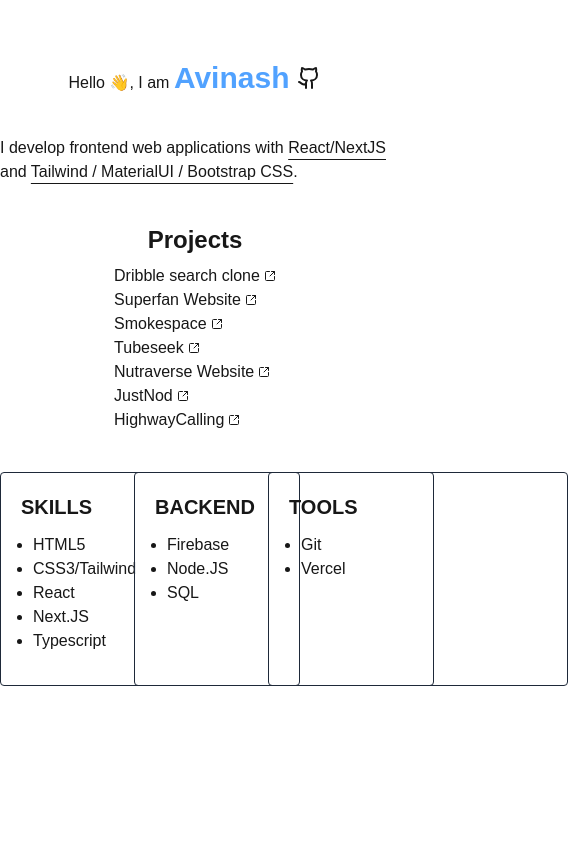
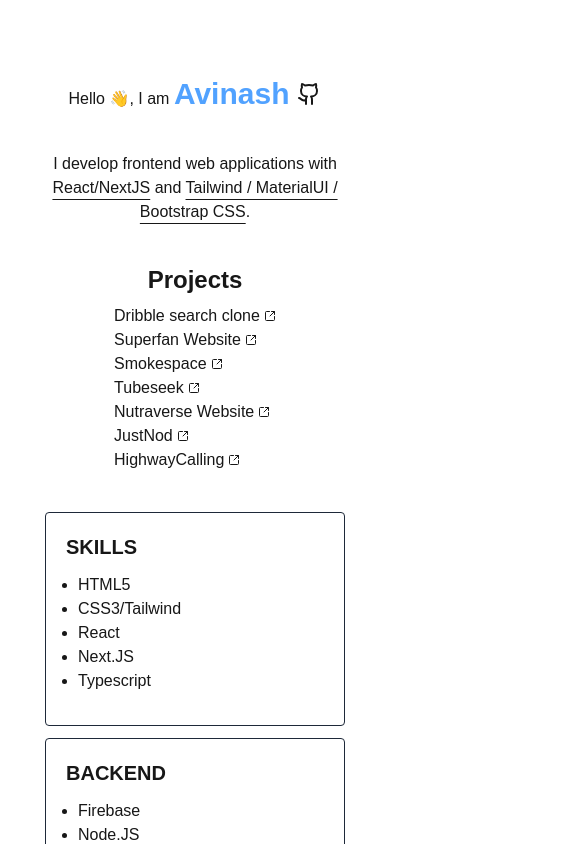
Before and after one commit to avithe1/portfolio, a Next.js app: page / in a window 390 px wide. Shown: the top 844 px of the page, 568 px wide, since content can reach past the window. Built offline with nearby package versions, Linux system fonts and the light colour scheme.

Commit message:
centered components

```diff
--- a/app/page.tsx
+++ b/app/page.tsx
@@ -11,8 +11,8 @@
   }
 
   return (
-    <div className="flex flex-col items-center mt-15 gap-10">
-      <div className="flex items-center gap-2">
+    <div className="flex flex-col items-center mt-15 gap-10 p-4">
+      <div className="flex w-full items-center gap-2 justify-center">
         <div>
           Hello 👋, I am{" "}
           <span className="text-3xl text-blue-400 font-bold">Avinash</span>
@@ -23,7 +23,7 @@
           </a>
         </div>
       </div>
-      <p>
+      <p className="w-full text-center">
         I develop frontend web applications with{" "}
         <span className={underLineStyle()}>React/NextJS</span> and{" "}
         <span className={underLineStyle()}>
@@ -49,11 +49,11 @@
         ))}
       </ul>
 
-      <div className="grid grid-cols-3 gap-3">
+      <div className="grid grid-cols-1 md:grid-cols-2 lg:grid-cols-3 gap-3">
         {Object.keys(websiteData.myexpertise).map((key, idx) => {
           return (
             <div
-              className="border border-gray-800 w-[300px] min-h-[200px] rounded p-5 hover:border-gray-400 cursor-pointer transition-all duration-500"
+              className="border border-gray-800 min-w-[300px] min-h-[200px] rounded p-5 hover:border-gray-400 cursor-pointer transition-all duration-500"
               key={idx}
             >
               <h3 className="text-xl font-bold">{key.toUpperCase()}</h3>
```
